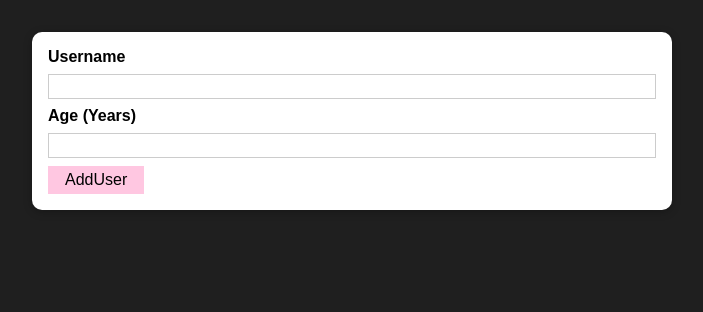
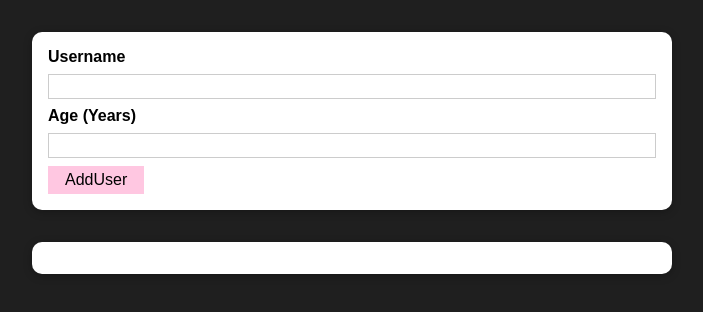
Before and after one commit to carolinardlc/users, a React (Create React App) app: page / in a window 1280 px wide. Shown: the top 312 px of the page, without its empty margins (288-991 px from the left). Built offline with nearby package versions, Linux system fonts and the light colour scheme.

Commit message:
UserList update

```diff
--- a/src/App.js
+++ b/src/App.js
@@ -1,11 +1,13 @@
 import React from "react";
 
 import AddUser from "./components/Users/AddUser";
+import UsersList from "./components/Users/UsersList";
 
 function App() {
   return (
     <div>
       <AddUser />
+      <UsersList users={[]} />
     </div>
   );
 }
--- /dev/null
+++ b/src/components/Users/UsersList.module.css
@@ -0,0 +1,16 @@
+.users {
+    margin: 2rem auto;
+    width: 90%;
+    max-width: 40rem;
+  }
+
+  .users ul {
+    list-style: none;
+    padding: 1rem;
+  }
+
+  .users li {
+    border: 1px solid #ccc;
+    margin: 0.5rem 0;
+    padding: 0.5rem;
+  }
```
